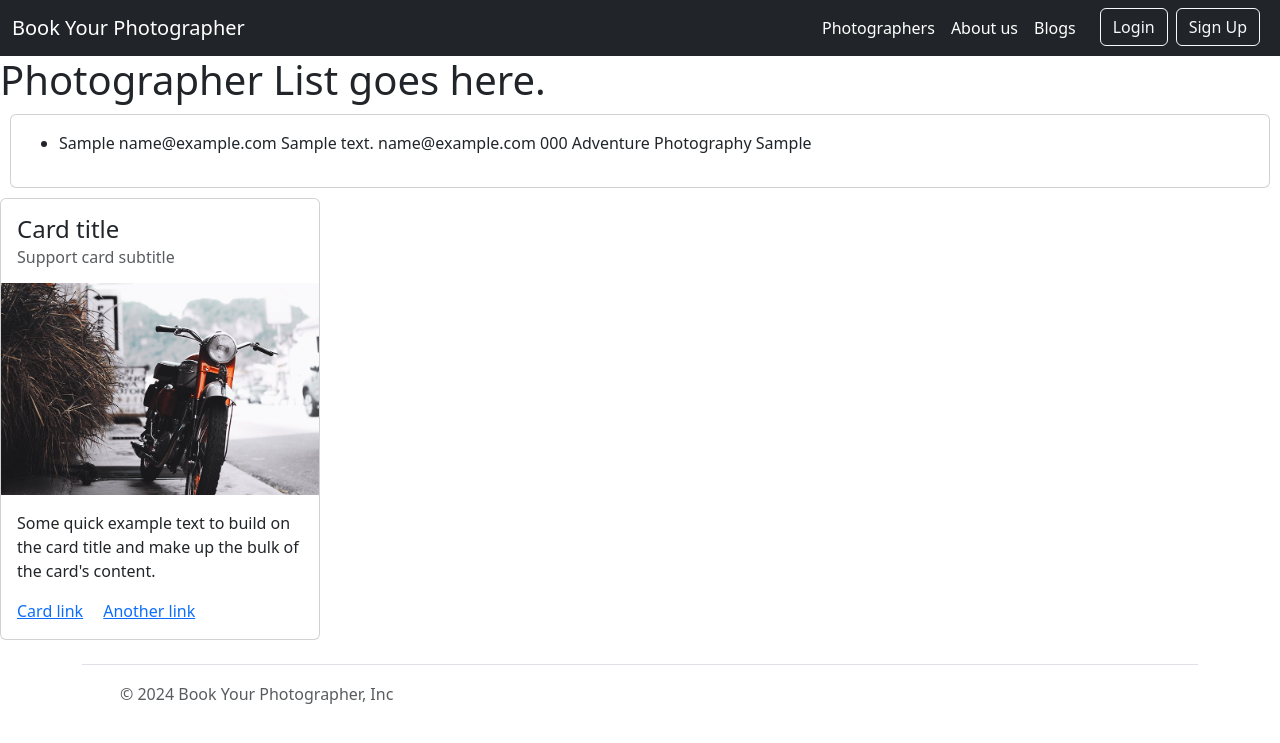
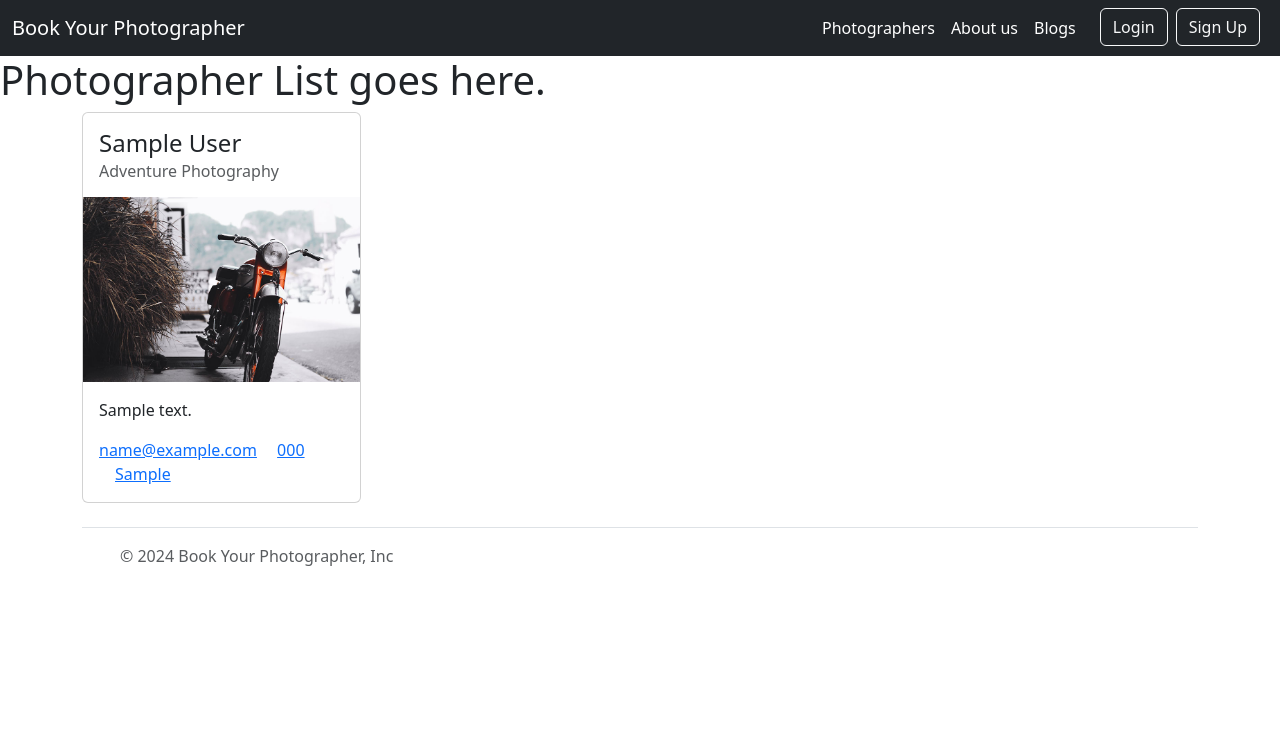
Before and after one commit to 21abhaya/byp, a Django app: page /photographers/ in a window 1280 px wide. Shown: the top 743 px of the page. Run offline with Django 5.2, Linux system fonts and the light colour scheme; tables that the repository leaves empty hold one stand-in row (values such as "Sample post").

Commit message:
working: added upzet card for photographer list

```diff
--- a/photographer/templates/photographer/photographer_list.html
+++ b/photographer/templates/photographer/photographer_list.html
@@ -15,32 +15,27 @@
 
 <h1>Photographer List goes here.</h1>
 
+<div class="container" style="display: grid; grid-template-columns: (3, 1fr); grid-gap: 10px;">
 {% for photographer in object_list %}
-<div class="card" style="display: grid; grid-template-columns: (3, 1fr); grid-gap: 10px; margin: 10px;">
-    <div class="card-body">
-        <ul>
-            <li>{{photographer.first_name}} {{photographer.email}} {{photographer.description}} {{photographer.email}} {{photographer.phone_no}} {{photographer.category}} {{photographer.rating}} {{photographer.rate}}</li>
-        </ul>
-    </div>
-</div>
-{% endfor %}
-
     <div class="col-md-6 col-xl-3">
 
         <div class="card">
             <div class="card-body">
-            <h4 class="card-title ">Card title</h4>
-            <h6 class="card-subtitle font-14 text-muted">Support card subtitle</h6>
+                <h4 class="card-title ">{{photographer.first_name}} {{photographer.last_name}}</h4>
+                <h6 class="card-subtitle font-14 text-muted">{{photographer.category}}</h6>
             </div>
-        <img class="img-fluid" src="assets/images/small/img-4.jpg" alt="Card image cap">
+            <img class="img-fluid" src="assets/images/small/img-4.jpg" alt="{{photographer.first_name}}'s pfp">
             <div class="card-body">
-            <p class="card-text">Some quick example text to build on the card title and make
-                up the bulk of the card's content.</p>
-            <a href="#" class="card-link">Card link</a>
-            <a href="#" class="card-link">Another link</a>
+                <p class="card-text">{{photographer.description}}</p>
+                <a href="#" class="card-link">{{photographer.email}}</a>
+                <a href="#" class="card-link">{{photographer.phone_no}}</a>
+                <a href="#" class="card-link">{{photographer.rating}}</a>
+                <a href="#" class="card-link">{{photographer.rate}}</a>
             </div>
         </div>
 
     </div><!-- end col -->
+</div>
+{% endfor %}
 
 {% endblock %}
```
Lines whose indentation alone changed are shown as unchanged.
